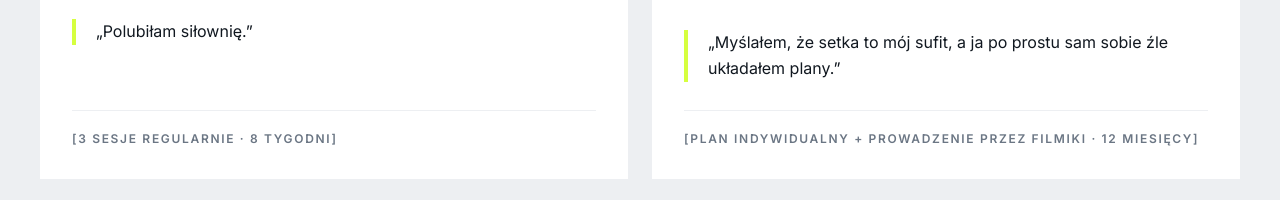
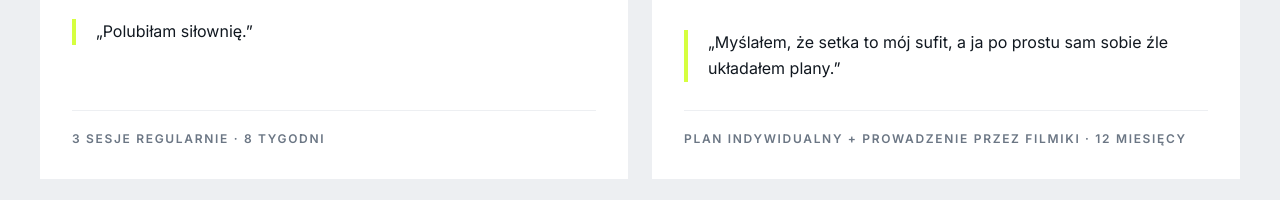
Before and after one commit to MaksBusiness605/MaksStrona, a Next.js app: page /trening-stacjonarny in a window 1280 px wide. Shown: the part 2599-2799 px from the top of the page. Built offline with nearby package versions, Linux system fonts and the light colour scheme.

Commit message:
Pokaz recenzje, male litery w zdjeciach

```diff
--- a/app/page.tsx
+++ b/app/page.tsx
@@ -39,8 +39,7 @@ export const metadata: Metadata = {
    · HISTORIE i TRENER to te same komponenty co na podstronach
      (<CaseStudies> i <Team>): zdjęcia, liczby przed i po, cytat, pełne
      bio. Treść jest skopiowana z /trening-stacjonarny. Sekcja historii
-     stoi za flagą POKAZ_HISTORIE: widać ją lokalnie, na produkcji dopiero
-     po zgodzie na piśmie i potwierdzeniu historii Jarosława.
+     stoi za flagą POKAZ_HISTORIE (true = widoczna, false = ukryta).
    · Taśma: dopisana płatność (BLIK, karta, Przelewy24).
    · Pytania: dopisane „Jak płacę i kiedy ustalamy termin?” i „Czy mogę
      się rozmyślić?”, bo to dwie najczęstsze blokady przed kliknięciem.
@@ -128,10 +127,9 @@ const CYKL = [
   { kiedy: "Znowu poniedziałek", co: "Zaczynasz od nowa i obwiniasz siebie" },
 ];
 
-/* Historie: te same co na /trening-stacjonarny. Widoczne lokalnie, na
-   produkcji dopiero po zgodzie na piśmie. Gdy obie osoby potwierdzą,
-   ustaw POKAZ_HISTORIE = true (i zdejmij flagę na podstronach). */
-const POKAZ_HISTORIE = process.env.NODE_ENV !== "production";
+/* Historie: te same co na /trening-stacjonarny. Włączone wszędzie,
+   także na produkcji. Ukryć: ustaw false. */
+const POKAZ_HISTORIE = true;
 
 const CASE_STUDIES = {
   heading: "Dwie osoby, dwa różne punkty startu",
@@ -151,7 +149,7 @@ const CASE_STUDIES = {
       zmiana: "Najpierw nauka ruchu i czucia własnego ciała, potem stała rutyna treningowa. Do tego kilka prostych zasad jedzenia, które pasują do zwykłego tygodnia, a nie wywracają go do góry nogami.",
       wynik: "Lepsza sylwetka i mobilność, ból zniknął z codziennego życia, a w planach są pierwsze zawody.",
       cytat: "Polubiłam siłownię.",
-      czas: "[3 sesje regularnie · 8 tygodni]",
+      czas: "3 sesje regularnie · 8 tygodni",
       ...blok(Z.przypadek1),
     },
     {
@@ -166,7 +164,7 @@ const CASE_STUDIES = {
       zmiana: "Ułożyłem mu indywidualny plan i prowadziłem go na odległość. Nagrywał swoje serie i podsyłał mi filmiki, a ja poprawiałem mu technikę wyciskania i pokazywałem, jak trenować poprawnie. Każda poprawka szła od razu do kolejnego treningu.",
       wynik: "Rok po tym, jak utknął na setce, wyciska 140 kg, trenując trzy razy w tygodniu zamiast pięciu. Na każdym treningu wie, co robi i po co.",
       cytat: "Myślałem, że setka to mój sufit, a ja po prostu sam sobie źle układałem plany.",
-      czas: "[plan indywidualny + prowadzenie przez filmiki · 12 miesięcy]",
+      czas: "plan indywidualny + prowadzenie przez filmiki · 12 miesięcy",
       ...blok(Z.przypadek2),
     },
   ],
--- a/app/produkty/page.tsx
+++ b/app/produkty/page.tsx
@@ -73,7 +73,8 @@ export const metadata: Metadata = {
       prawdziwy.
    ═══════════════════════════════════════════════════════════════════════ */
 
-const POKAZ_PLACEHOLDERY = process.env.NODE_ENV !== "production";
+/* Historie (case study) widoczne wszędzie, także na produkcji. Ukryć: false. */
+const POKAZ_PLACEHOLDERY = true;
 
 const CTA = "Zobacz trzy poziomy";
 
@@ -144,7 +145,7 @@ const CASE_STUDIES = {
       zmiana: "Ułożyłem mu indywidualny plan i prowadziłem go na odległość. Nagrywał swoje serie i podsyłał mi filmiki, a ja poprawiałem mu technikę wyciskania i pokazywałem, jak trenować poprawnie. Każda poprawka szła od razu do kolejnego treningu.",
       wynik: "Rok po tym, jak utknął na setce, wyciska 140 kg, trenując trzy razy w tygodniu zamiast pięciu. Na każdym treningu wie, co robi i po co.",
       cytat: "Myślałem, że setka to mój sufit, a ja po prostu sam sobie źle układałem plany.",
-      czas: "[plan indywidualny + prowadzenie przez filmiki · 12 miesięcy]",
+      czas: "plan indywidualny + prowadzenie przez filmiki · 12 miesięcy",
       ...blok(Z.przypadek2),
     },
     {
@@ -160,7 +161,7 @@ const CASE_STUDIES = {
       zmiana: "Najpierw nauka ruchu i czucia własnego ciała, potem stała rutyna treningowa. Do tego kilka prostych zasad jedzenia, które pasują do zwykłego tygodnia, a nie wywracają go do góry nogami.",
       wynik: "Lepsza sylwetka i mobilność, ból zniknął z codziennego życia, a w planach są pierwsze zawody.",
       cytat: "Polubiłam siłownię.",
-      czas: "[treningi na sali · 8 tygodni]",
+      czas: "treningi na sali · 8 tygodni",
       ...blok(Z.przypadek1),
     },
   ],
--- a/app/trening-stacjonarny/page.tsx
+++ b/app/trening-stacjonarny/page.tsx
@@ -109,7 +109,8 @@ export const metadata: Metadata = {
    9. Zostałe [nawiasy]: sprzęt sali.
    ═══════════════════════════════════════════════════════════════════════ */
 
-const POKAZ_PLACEHOLDERY = process.env.NODE_ENV !== "production";
+/* Historie (case study) widoczne wszędzie, także na produkcji. Ukryć: false. */
+const POKAZ_PLACEHOLDERY = true;
 
 const CTA = "Kup trening za 150 zł";
 const TELEFON = "666 222 699";
@@ -196,7 +197,7 @@ const CASE_STUDIES = {
       zmiana: "Najpierw nauka ruchu i czucia własnego ciała, potem stała rutyna treningowa. Do tego kilka prostych zasad jedzenia, które pasują do zwykłego tygodnia, a nie wywracają go do góry nogami.",
       wynik: "Lepsza sylwetka i mobilność, ból zniknął z codziennego życia, a w planach są pierwsze zawody.",
       cytat: "Polubiłam siłownię.",
-      czas: "[3 sesje regularnie · 8 tygodni]",
+      czas: "3 sesje regularnie · 8 tygodni",
       ...blok(Z.przypadek1),
     },
     {
@@ -211,7 +212,7 @@ const CASE_STUDIES = {
       zmiana: "Ułożyłem mu indywidualny plan i prowadziłem go na odległość. Nagrywał swoje serie i podsyłał mi filmiki, a ja poprawiałem mu technikę wyciskania i pokazywałem, jak trenować poprawnie. Każda poprawka szła od razu do kolejnego treningu.",
       wynik: "Rok po tym, jak utknął na setce, wyciska 140 kg. Na każdym treningu wie, co robi i po co.",
       cytat: "Myślałem, że setka to mój sufit, a ja po prostu sam sobie źle układałem plany.",
-      czas: "[plan indywidualny + prowadzenie przez filmiki · 12 miesięcy]",
+      czas: "plan indywidualny + prowadzenie przez filmiki · 12 miesięcy",
       ...blok(Z.przypadek2),
     },
   ],
```
Also changed, not shown: 2 other files (tests, documents, lock files or other folders).
